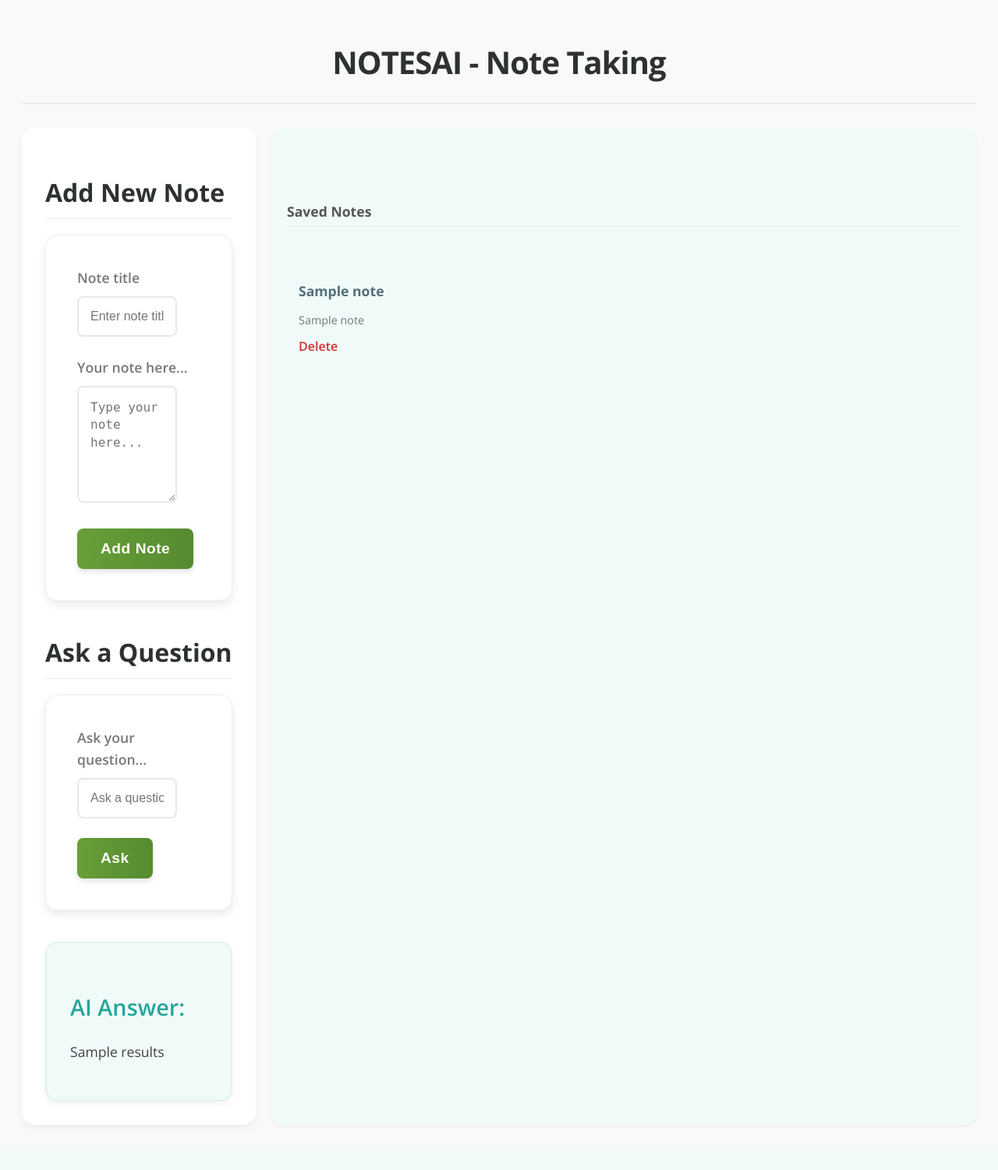
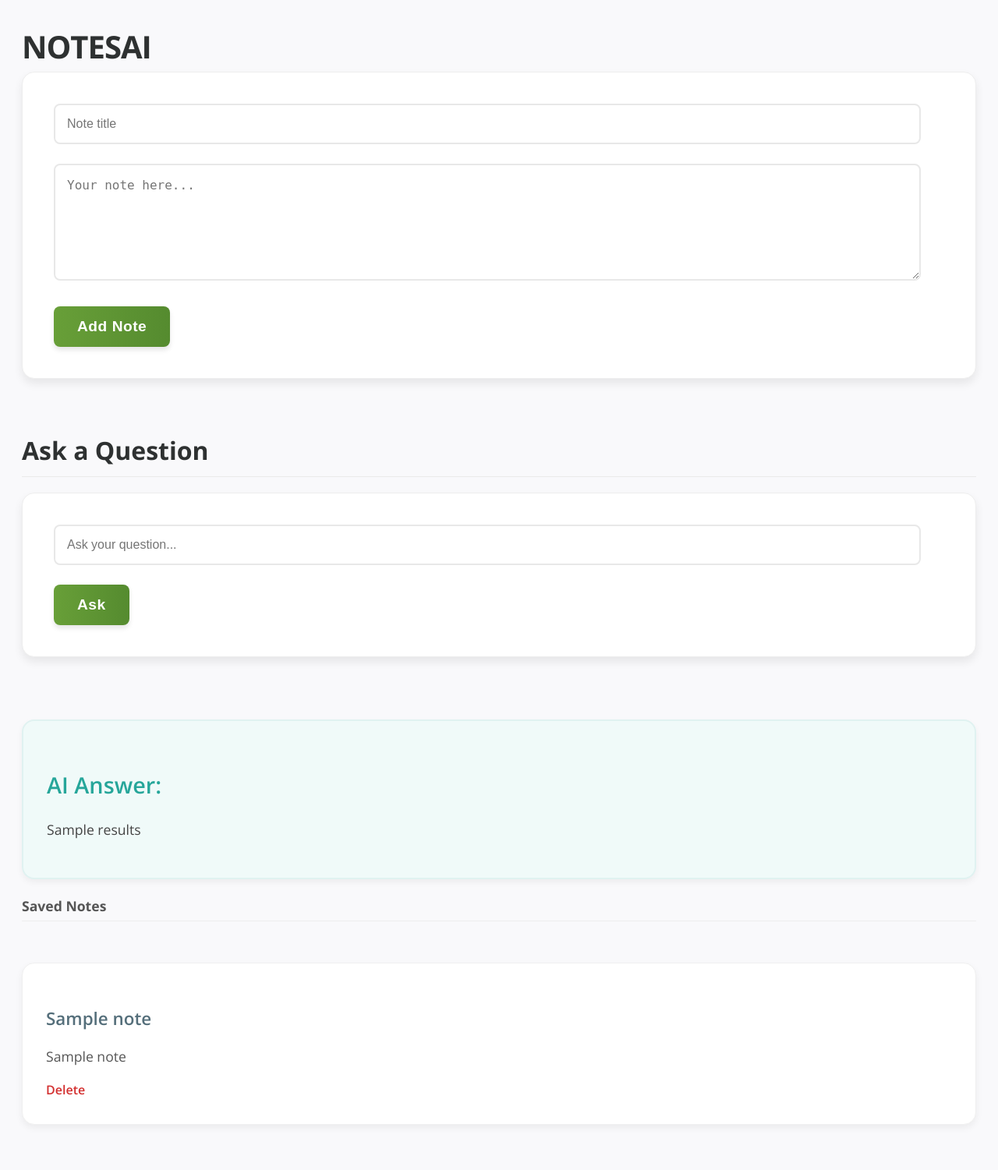
Before and after one commit to Sai-Bojja/NOTESAI, a Flask app: template templates/index.html in a window 1280 px wide. Shown: the whole page at 78% size. Before the commit the page ends 1443 px from the top, so only its background shows below. Run offline with Flask 3, Linux system fonts and the light colour scheme; the template is opened without the code that fills it: most values are stand-ins (such as "Sample title", 1, 10 or a date in 2020).

Commit message:
file changes

```diff
--- a/ai_helper.py
+++ b/ai_helper.py
@@ -16,6 +16,7 @@ def embed_note_and_store(note_id, title, content):
     full_text = f"{title}\n{content}"
     embedding = model.encode(full_text).tolist()
     collection.add(documents=[full_text], embeddings=[embedding], ids=[str(note_id)])
+    print(f"*** EMBEDDING AND STORING NOTE ID: {note_id} ***")
     print(f"Stored note {note_id}: {full_text}")
 
 # Retrieve relevant notes
--- a/templates/index.html
+++ b/templates/index.html
@@ -4,30 +4,18 @@
     <title>NOTESAI - MVP</title>
     <link rel="stylesheet" href="/static/style.css">
     <link href="https://fonts.googleapis.com/css2?family=Open+Sans:wght@400;500;600;700&display=swap" rel="stylesheet">
-    <script src="/static/script.js" defer></script> <meta name="viewport" content="width=device-width, initial-scale=1.0"> </head>
+</head>
 <body>
-    <header>
-        <h1>NOTESAI - Note Taking</h1>
-    </header>
-
-    <div class="container">
-        <main>
-            <section class="note-form-section">
-                <h2>Add New Note</h2>
+    <h1>NOTESAI</h1>
     <form method="POST" action="/add">
-                    <label for="note-title">Note title</label>
-                    <input type="text" id="note-title" name="title" placeholder="Enter note title" required>
-                    <label for="note-content">Your note here...</label>
-                    <textarea id="note-content" name="content" placeholder="Type your note here..." rows="5" required></textarea>
+        <input type="text" name="title" placeholder="Note title" required>
+        <textarea name="content" placeholder="Your note here..." rows="5" required></textarea>
         <button type="submit">Add Note</button>
     </form>
-            </section>
 
-            <section class="ask-question-section">
     <h2>Ask a Question</h2>
     <form method="POST" action="/ask">
-                    <label for="question-input">Ask your question...</label>
-                    <input type="text" id="question-input" name="query" placeholder="Ask a question about your notes" required>
+        <input type="text" name="query" placeholder="Ask your question..." required>
         <button type="submit">Ask</button>
     </form>
 
@@ -37,26 +25,14 @@
         <p>{{ results }}</p>
     </div>
     {% endif %}
-            </section>
-        </main>
 
-        <aside class="notes-sidebar">
-            <button class="sidebar-toggle" aria-label="Toggle Notes Sidebar">
-                <svg xmlns="http://www.w3.org/2000/svg" viewBox="0 0 24 24" fill="currentColor">
-                    <path fill-rule="evenodd" d="M3 6.75A.75.75 0 013.75 6h16.5a.75.75 0 010 1.5H3.75A.75.75 0 013 6.75zM3 12.75A.75.75 0 013.75 12h16.5a.75.75 0 010 1.5H3.75A.75.75 0 013 12.75zM3 18.75A.75.75 0 013.75 18h16.5a.75.75 0 010 1.5H3.75A.75.75 0 013 18.75z" clip-rule="evenodd" />
-                </svg>
-            </button>
     <h4>Saved Notes</h4>
-            <div class="notes-list">
     {% for note in notes %}
-                    <div class="note-preview">
-                        <h5>{{ note[1] }}</h5>
-                        <p>{{ note[2] | truncate(100) }}</p> <a href="/delete/{{ note[0] }}">Delete</a>
+        <div class="note">
+            <h3>{{ note[1] }}</h3>
+            <p>{{ note[2] }}</p>
+            <a href="/delete/{{ note[0] }}">Delete</a>
         </div>
     {% endfor %}
-            </div>
-        </aside>
-    </div>
-
 </body>
 </html>
```
Also changed, not shown: static/script.js (added, +8 -0 lines), notes.db. Lines whose indentation alone changed are shown as unchanged.
